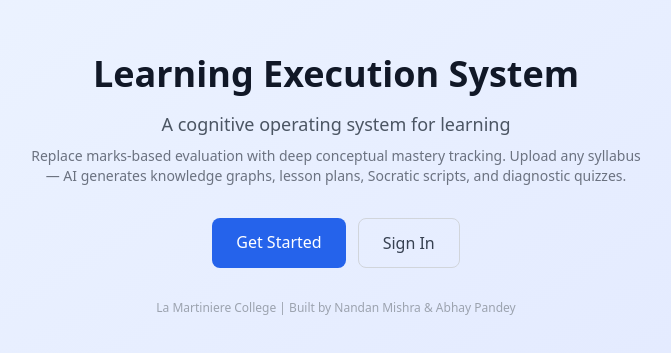
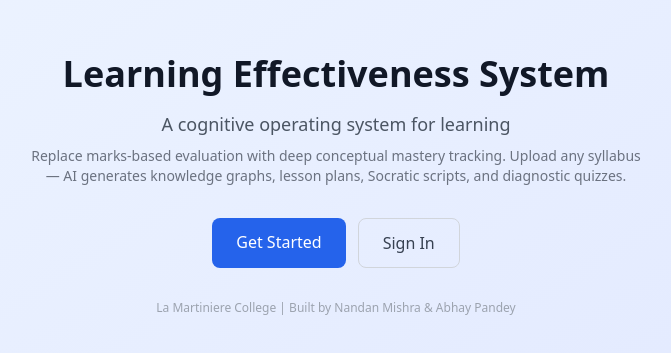
Before and after one commit to gurpreeet-singh/LES-Application, a React (Vite) app in the folder apps/web/: page / in a window 1280 px wide. Shown: the part 215-568 px from the top of the page, without its empty margins (304-975 px from the left). Built offline with nearby package versions, Linux system fonts and the light colour scheme; no server answers.

Commit message:
Rename to Learning Effectiveness System (LES)

```diff
--- a/apps/web/index.html
+++ b/apps/web/index.html
@@ -3,7 +3,7 @@
 <head>
   <meta charset="UTF-8" />
   <meta name="viewport" content="width=device-width, initial-scale=1.0" />
-  <title>LES — Learning Execution System | Ikigai</title>
+  <title>LES — Learning Effectiveness System | Ikigai</title>
   <link rel="icon" type="image/jpeg" href="/ikigai-logo.jpeg" />
 </head>
 <body class="bg-gray-50 font-sans antialiased">
--- a/apps/web/src/pages/auth/LoginPage.tsx
+++ b/apps/web/src/pages/auth/LoginPage.tsx
@@ -40,7 +40,7 @@ export function LoginPage() {
             <div className="w-px h-10 bg-gray-200" />
             <img src="/lmgc-logo.jpeg" alt="LMGC" className="h-14 w-auto object-contain" />
           </div>
-          <h1 className="text-lg font-black text-les-navy mb-0.5">Learning Execution System</h1>
+          <h1 className="text-lg font-black text-les-navy mb-0.5">Learning Effectiveness System</h1>
           <p className="text-[11px] text-gray-400">Powered by Ikigai School of AI</p>
         </div>
 
--- a/apps/web/src/pages/auth/SignupPage.tsx
+++ b/apps/web/src/pages/auth/SignupPage.tsx
@@ -30,7 +30,7 @@ export function SignupPage() {
     <div className="min-h-screen flex items-center justify-center bg-gray-50">
       <div className="bg-white p-8 rounded-2xl shadow-sm border border-gray-200 w-full max-w-md">
         <h1 className="text-2xl font-bold text-gray-900 mb-1">Create account</h1>
-        <p className="text-sm text-gray-500 mb-6">Join the Learning Execution System</p>
+        <p className="text-sm text-gray-500 mb-6">Join the Learning Effectiveness System</p>
 
         {error && (
           <div className="bg-red-50 text-red-700 text-sm p-3 rounded-lg mb-4">{error}</div>
--- a/apps/web/src/pages/shared/LandingPage.tsx
+++ b/apps/web/src/pages/shared/LandingPage.tsx
@@ -5,7 +5,7 @@ export function LandingPage() {
     <div className="min-h-screen bg-gradient-to-br from-blue-50 to-indigo-100 flex items-center justify-center">
       <div className="max-w-2xl text-center px-6">
         <h1 className="text-4xl font-bold text-gray-900 mb-4">
-          Learning Execution System
+          Learning Effectiveness System
         </h1>
         <p className="text-lg text-gray-600 mb-2">
           A cognitive operating system for learning
--- a/apps/web/src/pages/teacher/PlatformGuidePage.tsx
+++ b/apps/web/src/pages/teacher/PlatformGuidePage.tsx
@@ -6,7 +6,7 @@ const STEPS = [
     icon: '🚀',
     title: 'Your AI Teaching Co-Pilot',
     color: '#1B3A6B',
-    content: 'The Learning Execution System transforms how you plan, deliver, and adapt your teaching — powered by AI, guided by you. It\'s not just another LMS. It\'s an intelligent platform that understands the knowledge architecture of your subject and helps you deliver every session effectively.',
+    content: 'The Learning Effectiveness System transforms how you plan, deliver, and adapt your teaching — powered by AI, guided by you. It\'s not just another LMS. It\'s an intelligent platform that understands the knowledge architecture of your subject and helps you deliver every session effectively.',
     deeper: 'The AI analyzes your syllabus, creates a complete lesson plan for every session, generates Socratic teaching scripts, builds quizzes with 10+ questions per lesson, and continuously adapts based on student performance. You remain in full control — review, modify, and approve everything before it reaches students.\n\nWhat this means for you: You go from "I have a syllabus" to "I have 30 fully planned sessions with lesson plans, teaching scripts, and quizzes" — in minutes, not weeks.',
   },
   {
@@ -96,7 +96,7 @@ export function PlatformGuidePage() {
         <img src="/lmgc-logo.jpeg" alt="LMGC" className="h-12 w-auto" />
         <div className="ml-2">
           <h1 className="text-xl font-black text-les-navy">Platform Guide</h1>
-          <p className="text-[11px] text-gray-400">How the Learning Execution System empowers your teaching</p>
+          <p className="text-[11px] text-gray-400">How the Learning Effectiveness System empowers your teaching</p>
         </div>
       </div>
 
```
Also changed, not shown: 1 other file (tests, documents, lock files or other folders).
